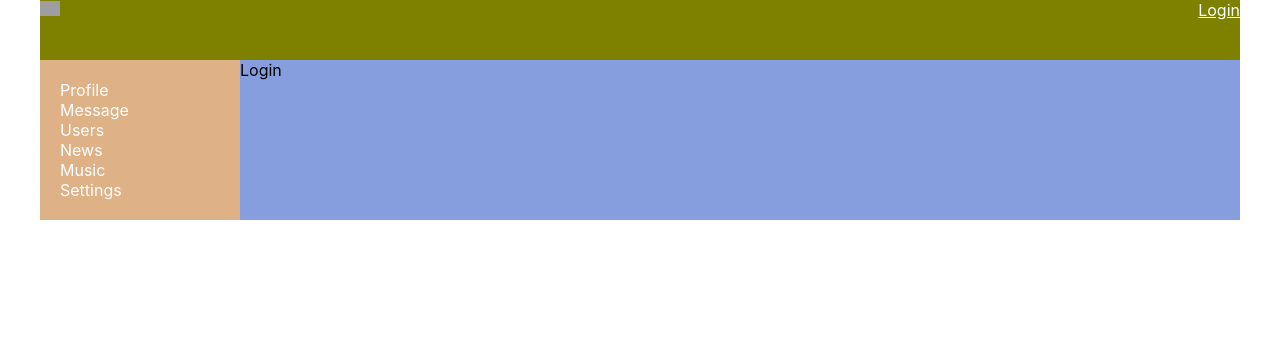
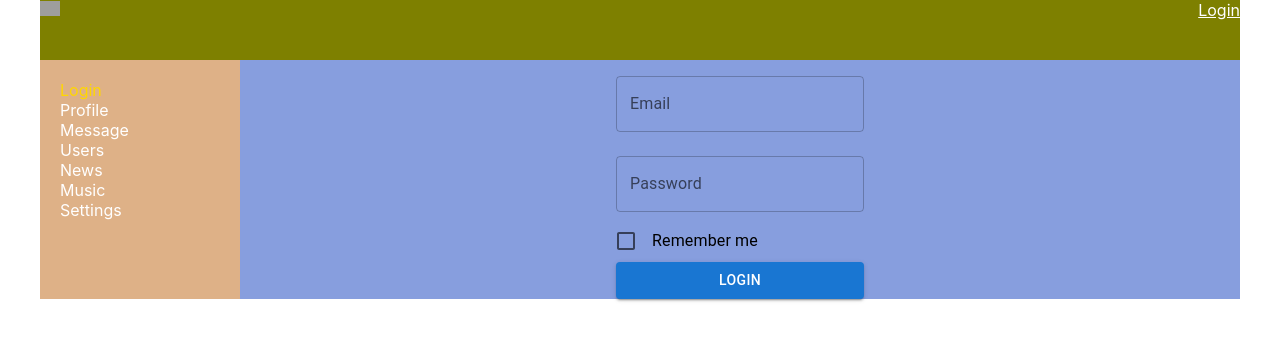
Before and after one commit to Valentin-Erth/samurai-way-main, a React (Create React App) app: page /login in a window 1280 px wide. Shown: the top 340 px of the page. Built offline with nearby package versions, Linux system fonts and the light colour scheme; no server answers; grey boxes are pictures that could not be loaded.

Commit message:
add form in login from mui, use formik,add props in input, add validate

```diff
--- a/src/Login/Login.tsx
+++ b/src/Login/Login.tsx
@@ -1,9 +1,77 @@
 import React from 'react';
+import Grid from '@mui/material/Grid';
+import FormControl from '@mui/material/FormControl';
+import FormControlLabel from '@mui/material/FormControlLabel';
+import FormLabel from '@mui/material/FormLabel';
+import FormGroup from '@mui/material/FormGroup';
+import TextField from '@mui/material/TextField';
+import Button from '@mui/material/Button';
+import Checkbox from '@mui/material/Checkbox';
+import {useFormik} from "formik";
 
+type FormikErrorType = {
+    email?: string
+    password?: string
+    rememberMe?: boolean
+}
 export const Login = () => {
+    const formik = useFormik({
+        initialValues:{
+            email: '',
+            password: '',
+            rememberMe: false
+        },
+        validate: (values) => {
+            console.log(values)
+            const errors: FormikErrorType = {}
+
+            if (!values.email) {
+                errors.email = 'Required'
+            } else if (!/^[A-Z0-9._%+-]+@[A-Z0-9.-]+\.[A-Z]{2,4}$/i.test(values.email)) {
+                errors.email = 'Invalid email address'
+            }
+            if (!values.password) {
+                errors.password = "Required"
+            } else if (values.password.length < 3) {
+                errors.password = 'Password should be more 3 symbols'
+            }
+            return errors
+        },
+        onSubmit: values => {
+            alert(JSON.stringify(values));
+            // console.log(values)
+            // dispatch(loginTC(values))
+            // formik.resetForm();
+
+        },
+    })
     return (
-        <div>
-        Login
-        </div>
+            <Grid container justifyContent={'center'}>
+            <Grid item justifyContent={'center'}>
+                <form onSubmit={()=>{alert("HHHHHHHH")}}>
+                    <FormControl>
+                       <FormGroup>
+                            <TextField label="Email" margin="normal"
+                                       {...formik.getFieldProps('email')}/>
+                            {formik.touched.email && formik.errors.email ?
+                                <div style={{color: 'red'}}>{formik.errors.email}</div> : null}
+                            <TextField type="password" label="Password"
+                                       margin="normal" name={"password"} onBlur={formik.handleBlur}
+                                       onChange={formik.handleChange}
+                                       value={formik.values.password}
+                            />
+                            {formik.touched.password && formik.errors.password ?
+                                <div style={{color: 'red'}}>{formik.errors.password}</div> : null}
+                            <FormControlLabel label={'Remember me'}
+                                              control={<Checkbox onChange={formik.handleChange}
+                                                                 checked={formik.values.rememberMe} name={"rememberMe"}/>}/>
+                            <Button type={'submit'} variant={'contained'} color={'primary'}>
+                                Login
+                            </Button>
+                        </FormGroup>
+                    </FormControl>
+                </form>
+            </Grid>
+        </Grid>
     );
 };
--- a/src/components/Navbar/Navbar.tsx
+++ b/src/components/Navbar/Navbar.tsx
@@ -5,6 +5,9 @@ import {NavLink} from "react-router-dom";
 export const Navbar = () => {
     return (
         <nav className={s.nav}>
+            <div className={`${s.item} ${s.active}`}>
+                <NavLink to="/login" activeClassName={s.active}>Login</NavLink>
+            </div>
             <div className={s.item}>
                 <NavLink to="/profile" activeClassName={s.active}>Profile</NavLink>
             </div>
--- a/src/components/Profile/ProfileContainer.tsx
+++ b/src/components/Profile/ProfileContainer.tsx
@@ -20,7 +20,7 @@ export class ProfileApiComponent extends React.Component<ProfileWithRoutePropsTy
         // debugger
         let userId = this.props.match.params.userId
         if (!userId) {
-            userId = "2"
+            userId = "28517"
         }
         this.props.getUserProfileTC(userId)
         this.props.getUserStatusTC(userId)
--- a/src/components/Profile/Profileinfo/ProfileStatus.tsx
+++ b/src/components/Profile/Profileinfo/ProfileStatus.tsx
@@ -18,19 +18,30 @@ export class ProfileStatus extends React.Component<ProfileStatusPropsType> {
         this.setState({editMode: false})
         this.props.updateStatus(this.state.status)
     }
-    statusChange=(e:ChangeEvent<HTMLInputElement>)=>{
+    onStatusChange=(e:ChangeEvent<HTMLInputElement>)=>{
+        // debugger
+        console.log(e.currentTarget.value)
         this.setState({status:e.currentTarget.value})
     }
+    componentDidUpdate(prevProps: Readonly<ProfileStatusPropsType>, prevState: Readonly<{}>, snapshot?: any) {
+        if(prevProps.status!==this.props.status){
+            this.setState({
+                status: this.props.status
+            })
+        }
+        // console.log("componentDidUpdate")
+    }
+
     render() {
         return (
             <div>
                 {!this.state.editMode &&
                     <div>
-                        <span onDoubleClick={this.activateEditMode}>{this.props.status}</span>
+                        <span onDoubleClick={this.activateEditMode}>{this.props.status|| "------"}</span>
                     </div>}
                 {this.state.editMode &&
                     <div>
-                        <input onChange={this.statusChange} autoFocus={true} onBlur={this.deactivateEditMode}
+                        <input onChange={this.onStatusChange} autoFocus={true} onBlur={this.deactivateEditMode}
                                value={this.props.status}/>
                     </div>}
             </div>
```
Also changed, not shown: src/Login/authReducer.ts (added).
